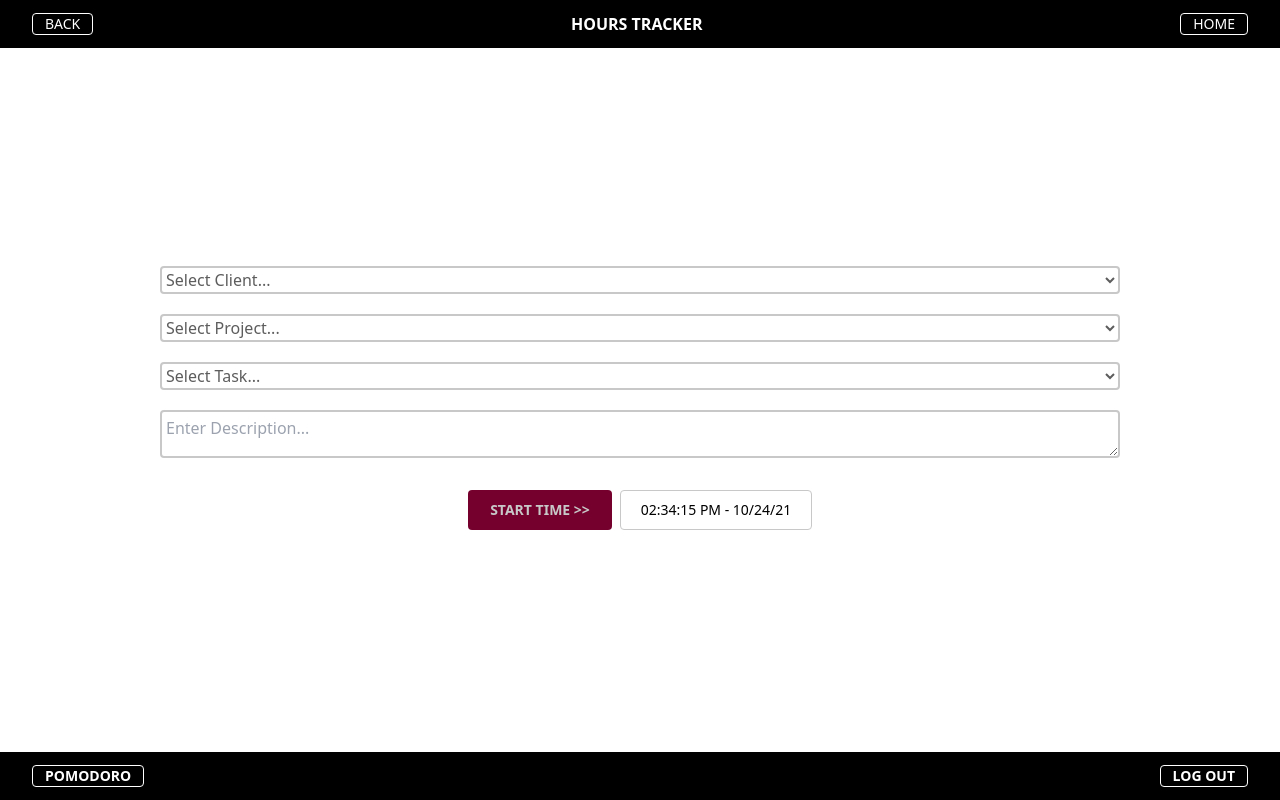
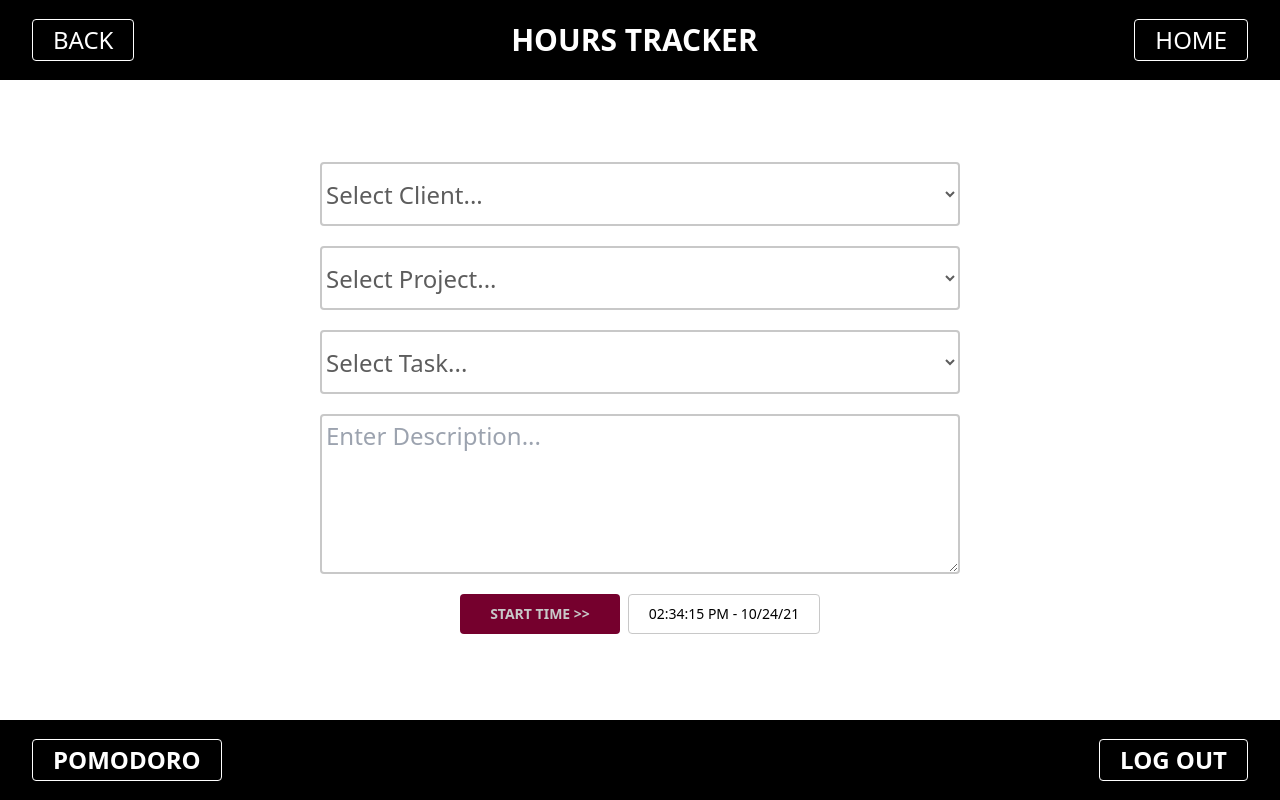
Before and after one commit to ajthomas1299/hours-tracker-app, a Next.js app: page /hoursTracker in a window 1280 px wide. Built offline with nearby package versions, Linux system fonts and the light colour scheme.

Commit message:
worked on header footer hourstracker

```diff
--- a/src/components/layout/Footer.tsx
+++ b/src/components/layout/Footer.tsx
@@ -8,7 +8,7 @@ const Footer = ({ children }: IChildName) => {
   const { loginLink } = Links
 
   return (
-    <footer className="flex w-screen text-white font-semibold text-xl items-center h-12 bg-black">
+    <footer className="flex w-screen text-white font-semibold text-xl items-center h-12 md:h-20 bg-black">
       <nav className="w-full flex justify-between mx-4 lg:mx-8 uppercase">
         <div className="flex flex-1 self-center justify-start">{ router.pathname === '/' ? false : children }</div>
         <div className="flex flex-1 self-center justify-end">{ loginLink }</div>
--- a/src/components/layout/Header.tsx
+++ b/src/components/layout/Header.tsx
@@ -9,10 +9,10 @@ const Header = ({ children }: IChildName) => {
   const router = useRouter()
 
   return (
-    <header className="w-screen text-white justify-center items-center h-12 bg-black">
+    <header className="w-screen text-white justify-center items-center h-12 md:h-20 bg-black">
       <nav className="h-full  uppercase text-center flex justify-between mx-4 lg:mx-8">
         { router.pathname === '/' ? false : backBtn }
-        <h1 className="flex self-center text-center mx-auto text-base font-semibold">{ children }</h1>
+        <h1 className="flex self-center md:text-3xl text-center mx-auto text-base font-semibold">{ children }</h1>
         <div className="flex  self-center justify-end">{ router.pathname === '/' ? false : homeLink }</div>
       </nav>
     </header>
--- a/src/components/webPages/hoursTracker/EnterDescription.tsx
+++ b/src/components/webPages/hoursTracker/EnterDescription.tsx
@@ -3,7 +3,7 @@ const EnterDescription = () => {
     return (
         <div className="w-screen flex flex-col items-center mb-6 sml:mb-3 sml:mt-2">
 
-            <textarea placeholder="Enter Description..." name="description">
+            <textarea rows={5} cols={60} placeholder="Enter Description..." name="description">
             </textarea>
         </div>
     )
--- a/src/components/webPages/hoursTracker/ToggleTime.tsx
+++ b/src/components/webPages/hoursTracker/ToggleTime.tsx
@@ -6,7 +6,7 @@ const ToggleTime = () => {
   return (
     <div className="toggleContainer mx-auto flex justify-center sml:mb-3 sml:mt-2">
 
-      <button className="btn2 text-sm">Start Time &gt;&gt;</button>
+      <button className="btn2 text-sm">Start Time  &gt;&gt;</button>
       <div className="border border-gray-li rounded w-48 h-10 mr-2 flex justify-center content-center" id="toggleTime">
         <time className="my-auto text-sm">
           02:34:15 PM - 10/24/21
--- a/src/data/buttons/Buttons.tsx
+++ b/src/data/buttons/Buttons.tsx
@@ -30,6 +30,6 @@ import Link from 'next/link'
  }
 
  export const Buttons: IButtons = {
-   backBtn: <button className="uppercase text-sm px-3 border-white border rounded flex self-center"
+   backBtn: <button className="uppercase text-sm md:text-2xl px-3 md:p-1 md:px-5 border-white border rounded flex self-center"
               onClick={ () => history.back() }>Back</button>
  }
--- a/src/styles/globals.css
+++ b/src/styles/globals.css
@@ -45,10 +45,10 @@ body {
   }
 
   a {
-    @apply self-center border-white border  px-3 rounded text-sm;
+    @apply self-center border-white border md:p-1 md:px-5  px-3 rounded md:text-2xl text-sm;
   }
   .btn2 {
-    @apply w-36 mx-2 px-2 bg-red-dk hover:bg-gray-def uppercase text-gray-li font-bold rounded;
+    @apply w-36 md:w-40 mx-2 px-2  bg-red-dk hover:bg-gray-def uppercase text-gray-li font-bold rounded;
   }
 
   form {
@@ -56,14 +56,11 @@ body {
   }
 
   select{
-    @apply bg-white border-2 border-gray-li w-tq py-2 px-1 sml:p-0 mb-6 sml:mb-0  text-gray-dk rounded;
+    @apply bg-white border-2 border-gray-li w-tq py-2 px-1 sml:p-0 mb-6 sml:mb-0 md:h-16 md:text-2xl text-gray-dk rounded xl:w-2/4;
   }
 
   textarea{
-    width: 100%;
-    height: 80%;
-
-    @apply border-2 border-gray-li w-tq p-1  text-gray-dk rounded;
+    @apply border-2 border-gray-li w-tq p-1 md:text-2xl text-gray-dk rounded sml:h-10 md:h-full mdl:h-40 xl:w-2/4 ;
   }
 }
 
```
